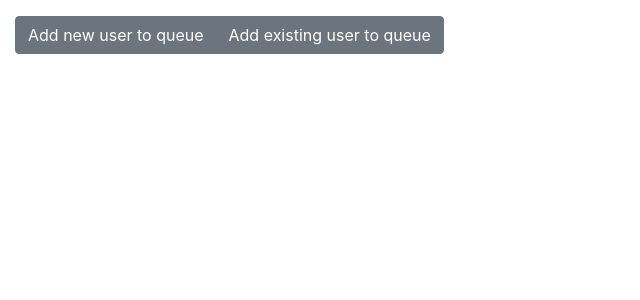
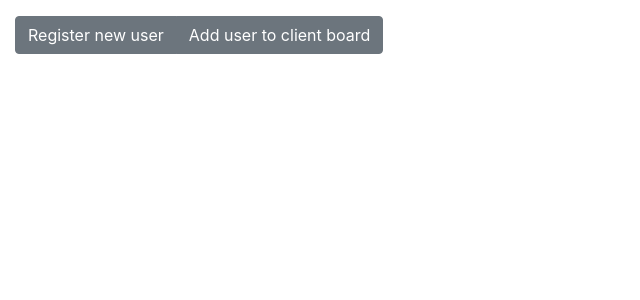
Before and after one commit to AndriusIn/Client-Row, a PHP site: page / in a window 1280 px wide. Shown: the part 56-356 px from the top of the page, without its empty margins (0-640 px from the left). Run offline with PHP 8.4, Linux system fonts and the light colour scheme; data that the repository does not hold is empty.

Commit message:
Level 1: changed admin new user submit form

```diff
--- a/include/config.php
+++ b/include/config.php
@@ -29,8 +29,8 @@ define("L_ENGLISH",
 
 		// Admin action buttons
 		'button-group-aria-label' => 'Actions',
-		'new-user-button-name' => 'Add new user to queue',
-		'existing-user-button-name' => 'Add existing user to queue',
+		'new-user-button-name' => 'Register new user',
+		'new-ticket-button-name' => 'Add user to client board',
 
 		// Admin new user form
 		'new-user-name' => 'Name',
@@ -39,14 +39,14 @@ define("L_ENGLISH",
 		'new-user-surname-placeholder' => 'Surname',
 		'new-user-email' => 'Email',
 		'new-user-email-placeholder' => 'Email',
-		'new-user-specialist-select-label' => 'Specialist',
-		'new-user-specialist-error' => 'No specialists to display',
 		'new-user-submit' => 'Submit',
 
-		// Admin existing user form
-		'existing-user-select-label' => 'User',
-		'existing-user-error' => 'No users to display',
-		'existing-user-submit' => 'Submit'
+		// Admin new ticket form
+		'new-ticket-client-select-label' => 'User',
+		'new-ticket-client-error' => 'No users to display',
+		'new-ticket-specialist-select-label' => 'Specialist',
+		'new-ticket-specialist-error' => 'No specialists to display',
+		'new-ticket-submit' => 'Submit'
 	)
 );
 ?>
--- a/index.php
+++ b/index.php
@@ -21,18 +21,18 @@ $language = L_ENGLISH;
 					$.ajax({
 						success: function () {
 							$("#new-user-form").toggle();
-							$("#existing-user-form").hide();
+							$("#new-ticket-form").hide();
 						}
 					});
 				});
 			});
 
-			// Hide or show existing user form
+			// Hide or show new ticket form
 			$(function () {
-				$(document).on('click', '.btn.btn-secondary.toggle-existing-user', function () {
+				$(document).on('click', '.btn.btn-secondary.toggle-new-ticket', function () {
 					$.ajax({
 						success: function () {
-							$("#existing-user-form").toggle();
+							$("#new-ticket-form").toggle();
 							$("#new-user-form").hide();
 						}
 					});
@@ -68,8 +68,8 @@ $language = L_ENGLISH;
 						<!-- New user button -->
 						<button type="button" class="btn btn-secondary toggle-new-user"><?php echo $language['new-user-button-name']; ?></button>
 
-						<!-- Existing user button -->
-						<button type="button" class="btn btn-secondary toggle-existing-user"><?php echo $language['existing-user-button-name']; ?></button>
+						<!-- New ticket button -->
+						<button type="button" class="btn btn-secondary toggle-new-ticket"><?php echo $language['new-ticket-button-name']; ?></button>
 					</div>
 				</div>
 			</div>
@@ -96,16 +96,61 @@ $language = L_ENGLISH;
 							<label for="new-user-email"><b><?php echo $language['new-user-email']; ?></b></label>
 							<input type="email" class="form-control" id="new-user-email" placeholder="<?php echo $language['new-user-email-placeholder']; ?>">
 						</div>
+						<button type="submit" class="btn btn-primary"><?php echo $language['new-user-submit']; ?></button>
+					</form>
 
-						<!-- Specialists -->
+					<!-- New ticket form -->
+					<form id="new-ticket-form" method="post" style="display: none;">
+						<!-- Clients -->
 						<div class="form-group">
-							<label for="new-user-specialist"><b><?php echo $language['new-user-specialist-select-label']; ?></b></label>
-							<select class="form-control" id="new-user-specialist" name="specialist-id">
+							<label for="client"><b><?php echo $language['new-ticket-client-select-label']; ?></b></label>
+							<select class="form-control" id="client" name="client-id">
 								<?php
 								$connection = mysqli_connect(DB_SERVER, DB_USER, DB_PASS, DB_NAME);
 								if (!$connection)
 								{
-									echo '<option value="-1">' . $language['new-user-specialist-error'] . '</option>';
+									echo '<option value="-1">' . $language['new-ticket-client-error'] . '</option>';
+								}
+								else
+								{
+									// Selects all clients
+									$sql = "SELECT id, name, surname FROM " . TBL_USER . " WHERE JSON_CONTAINS(roles, 'ROLE_CLIENT') = 1 ORDER BY name ASC, surname ASC";
+									$clients = mysqli_query($connection, $sql);
+
+									if (!$clients)
+									{
+										echo '<option value="-1">' . $language['new-ticket-client-error'] . '</option>';
+									}
+									else
+									{
+										// Prints all clients
+										if (mysqli_num_rows($clients) > 0)
+										{
+											while($client = mysqli_fetch_assoc($clients))
+											{
+												$fullName = $client['name'] . ' ' . $client['surname'];
+												echo '<option value="' . $client['id'] . '">' . $fullName . '</option>';
+											}
+										}
+										else
+										{
+											echo '<option value="-1">' . $language['new-ticket-client-error'] . '</option>';
+										}
+									}
+								}
+								?>
+							</select>
+						</div>
+
+						<!-- Specialists -->
+						<div class="form-group">
+							<label for="specialist"><b><?php echo $language['new-ticket-specialist-select-label']; ?></b></label>
+							<select class="form-control" id="specialist" name="specialist-id">
+								<?php
+								$connection = mysqli_connect(DB_SERVER, DB_USER, DB_PASS, DB_NAME);
+								if (!$connection)
+								{
+									echo '<option value="-1">' . $language['new-ticket-specialist-error'] . '</option>';
 								}
 								else
 								{
@@ -115,7 +160,7 @@ $language = L_ENGLISH;
 
 									if (!$specialists)
 									{
-										echo '<option value="-1">' . $language['new-user-specialist-error'] . '</option>';
+										echo '<option value="-1">' . $language['new-ticket-specialist-error'] . '</option>';
 									}
 									else
 									{
@@ -130,59 +175,14 @@ $language = L_ENGLISH;
 										}
 										else
 										{
-											echo '<option value="-1">' . $language['new-user-specialist-error'] . '</option>';
+											echo '<option value="-1">' . $language['new-ticket-specialist-error'] . '</option>';
 										}
 									}
 								}
 								?>
 							</select>
 						</div>
-						<button type="submit" class="btn btn-primary"><?php echo $language['new-user-submit']; ?></button>
-					</form>
-
-					<!-- Existing user form -->
-					<form id="existing-user-form" method="post" style="display: none;">
-						<!-- Users -->
-						<div class="form-group">
-							<label for="existing-user"><b><?php echo $language['existing-user-select-label']; ?></b></label>
-							<select class="form-control" id="existing-user" name="user-id">
-								<?php
-								$connection = mysqli_connect(DB_SERVER, DB_USER, DB_PASS, DB_NAME);
-								if (!$connection)
-								{
-									echo '<option value="-1">' . $language['existing-user-error'] . '</option>';
-								}
-								else
-								{
-									// Selects all users
-									$sql = "SELECT id, name, surname FROM " . TBL_USER . " WHERE JSON_CONTAINS(roles, 'ROLE_CLIENT') = 1 ORDER BY name ASC, surname ASC";
-									$users = mysqli_query($connection, $sql);
-
-									if (!$users)
-									{
-										echo '<option value="-1">' . $language['existing-user-error'] . '</option>';
-									}
-									else
-									{
-										// Prints all users
-										if (mysqli_num_rows($users) > 0)
-										{
-											while($user = mysqli_fetch_assoc($users))
-											{
-												$fullName = $user['name'] . ' ' . $user['surname'];
-												echo '<option value="' . $user['id'] . '">' . $fullName . '</option>';
-											}
-										}
-										else
-										{
-											echo '<option value="-1">' . $language['existing-user-error'] . '</option>';
-										}
-									}
-								}
-								?>
-							</select>
-						</div>
-						<button type="submit" class="btn btn-primary"><?php echo $language['existing-user-submit']; ?></button>
+						<button type="submit" class="btn btn-primary"><?php echo $language['new-ticket-submit']; ?></button>
 					</form>
 				</div>
 			</div>
```
